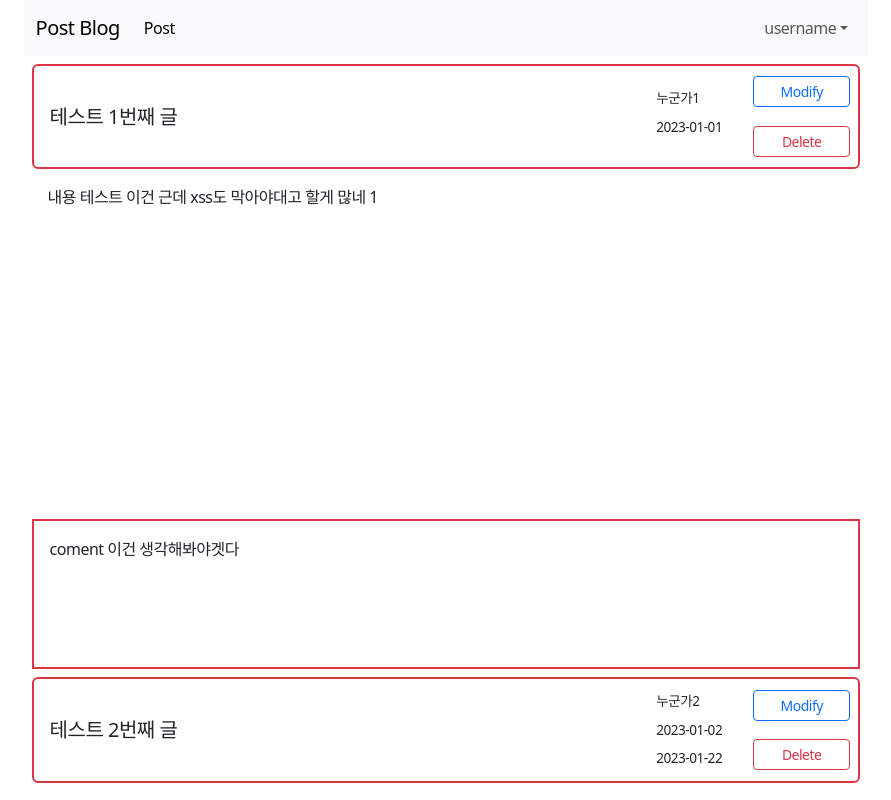
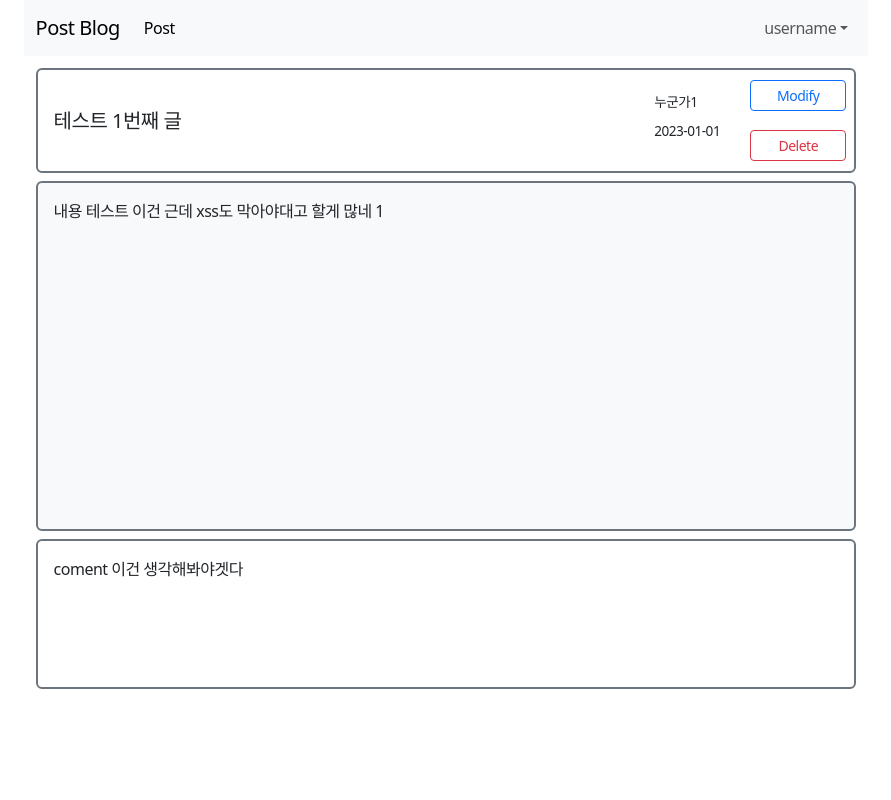
Before and after one commit to mothership2002/sample-fullstack, a React (Create React App) app in the folder react-client/: page / in a window 1280 px wide. Shown: the top 800 px of the page, without its empty margins (194-1085 px from the left). Built offline with nearby package versions, Linux system fonts and the light colour scheme.

Commit message:
스크롤 연구, css 모듈 분리

```diff
--- a/react-client/src/assets/css.css
+++ b/react-client/src/assets/css.css
@@ -40,3 +40,30 @@
   font-size: 1.25rem !important;
   min-width: 75%;
 }
+
+.post-container {
+  min-height: 500px;
+}
+
+.post-info-container {
+  max-height: 6.58rem;
+}
+
+.post-detail-info-container {
+  min-width: 25%;
+}
+
+.post-content-container {
+  min-height: 350px;
+}
+
+.date-container {
+  min-width: 40%;
+  max-width: 50%;
+  height: 100%;
+}
+
+.btn-area {
+  min-height: 100%;
+  min-width: 50%;
+}
--- a/react-client/src/component/Post.js
+++ b/react-client/src/component/Post.js
@@ -1,35 +1,62 @@
 import React, { useEffect, useState } from 'react'
 import { Button, Placeholder } from 'react-bootstrap';
+import { useRecoilValue } from 'recoil';
+import { postCss } from '../stores/css/PostCss';
+import Utils from '../common/Utils';
+
+const Post = () => {
+
+  // css
+  const css = useRecoilValue(postCss);
+  const utils = new Utils();
+
+  const [mockList, setMockList] = useState([]);
+  const [postList, setPostList] = useState([]);
+
+  const [scrollPosition, setScrollPosition] = useState(0);
+
+  useEffect(() => {
+    setMockList(preList => [...preList, PlaceholderObject(-1), PlaceholderObject(-2)]);
+    selectPostList();
+
+    window.addEventListener('scroll', onscroll);
+    return () => {
+      window.removeEventListener('scroll', onscroll);
+    }
+  }, [])
+
+  const onscroll = () => {
+    setScrollPosition(window.scrollY || document.documentElement.scrollTop);
+    console.log(scrollPosition);
+  }
 
   const ContentComponent = (element) => {
-  console.log(element.obj.postId.toString());
     return (
-    <div className={'d-flex flex-column m-2'} style={{ minHeight: '500px' }}>
-      <div className={'border border-danger border-2 d-flex justify-content-md-between rounded'}
-        style={{ maxHeight: '6.58rem' }} key={element.obj.postId}>
-        <div className='d-inline-flex p-3 align-items-md-center flex-md-wrap title' key={element.obj.postId}>
+      <div className={utils.returnCssClassArray(css.postContainer)}>
+        <div className={utils.returnCssClassArray(css.postInfoContainer)}>
+          <div className={utils.returnCssClassArray(css.postTitle)}>
             {element.obj.postTitle}
           </div>
-        <div className={'d-inline-flex flex-md-column flex-md-wrap'} style={{ minWidth: '25%' }}>
-          <div style={{minWidth:'40%', maxWidth:'50%', height:'100%'}} className='text-wrap d-flex flex-column justify-content-center'>
-            <div className='d-inline-flex p-1 align-items-md-center text-wrap fw-lighter created-info'>
+          <div className={utils.returnCssClassArray(css.postDetailInfoContainer)}>
+            <div className={utils.returnCssClassArray(css.dateContainer)}>
+              <div className={utils.returnCssClassArray(css.createInfo)}>
                 {element.obj.creater}
               </div>
-            <div className='d-inline-flex p-1 align-items-md-center text-wrap created-info fw-lighter'>
+              <div className={utils.returnCssClassArray(css.createInfo)}>
                 {element.obj.createdAt}
               </div>
-            <div className='d-inline-flex p-1 align-items-md-center created-info fw-lighter'>
+              <div className={utils.returnCssClassArray(css.createInfo)}>
                 {element.obj.modifiedAt}
               </div>
             </div>
-          <div className='d-inline-flex flex-column justify-content-md-evenly ' style={{ minHeight: '100%', minWidth:'50%' }}>
+            <div className={utils.returnCssClassArray(css.btnArea)}>
               {element.obj.buttonArea ?
                 element.obj.buttonArea :
                 <>
-                <Button bsPrefix='btn btn-outline-primary btn-sm m-2'>
+                  <Button bsPrefix={btnCss('primary')}>
                     Modify
                   </Button>
-                <Button bsPrefix='btn btn-outline-danger btn-sm m-2'>
+                  <Button bsPrefix={btnCss('danger')}>
                     Delete
                   </Button>
                 </>
@@ -37,10 +64,10 @@ const ContentComponent = (element) => {
             </div>
           </div>
         </div>
-      <div style={{minHeight:'350px'}} className='p-3'>
+        <div className={utils.returnCssClassArray(css.postContentContainer)}>
           {element.obj.postContent}
         </div>
-      <div className={'p-3 border border-danger border-2'} style={{minHeight:'150px'}}>
+        <div className={'p-3 border border-secondary border-2 m-1 rounded' } style={{minHeight:'150px'}}>
           coment 이건 생각해봐야겟다
         </div>
 
@@ -48,7 +75,10 @@ const ContentComponent = (element) => {
     )
   }
 
-const Post = () => {
+  const btnCss = (string) => {
+    return 'btn btn-outline-' + string +' btn-sm m-2';
+  }
+
   ///////////////////////////sample data///////////////////////////////////////
   const sampleSync = (ms) => {
     return new Promise((resolve) => {
@@ -97,14 +127,6 @@ const Post = () => {
     setPostList(preList => [...preList, ...data]);
   }
   ///////////////////////////sample data///////////////////////////////////////
-  const [mockList, setMockList] = useState([]);
-  const [postList, setPostList] = useState([]);
-
-  useEffect(() => {
-    setMockList(preList => [...preList, PlaceholderObject(-1), PlaceholderObject(-2)]);
-    selectPostList();
-  }, [])
-
 
   /** 플레이스 홀더 생성
    *
@@ -131,7 +153,7 @@ const Post = () => {
   const PlaceholderObject = (id) => {
     return {
       postId: 'pk'+ id,
-      postTitle: randomPlaceholder(2, 'd-inline-flex align-items-md-center flex-md-wrap title'),
+      postTitle: randomPlaceholder(2, utils.returnCssClassArray(css.placeholderContainer)),
       creater: <Placeholder xs={7} bg='secondary' size='lg' />,
       createdAt: <Placeholder xs={10} bg='secondary' size='lg'/>,
       modifiedAt: <Placeholder xs={9} bg='secondary' size='lg' />,
@@ -145,20 +167,18 @@ const Post = () => {
     }
   }
 
-  const renderingComponet = postList.map((element) => {
+  const renderingComponet = (array) => {
+    return array.map((element) => {
       return (
         <ContentComponent obj={element} key={element.postId.toString()} />
       )
     })
+  }
 
   return (
     <>
-      {renderingComponet}
-      {mockList.map((element) => {
-        return (
-          <ContentComponent obj={element} key={element.postId}/>
-        )
-      })}
+      {renderingComponet(postList)}
+      {renderingComponet(mockList)}
     </>
   )
 }
--- a/react-client/src/index.css
+++ b/react-client/src/index.css
@@ -22,7 +22,7 @@ code {
   letter-spacing: -.5px;
 }
 
-@media only screen and (max-width: 767px) {
+@media only screen and (max-width: 980px) {
   body {
     margin: 0;
     padding: 0;
@@ -30,7 +30,7 @@ code {
 }
 
 
-@media only screen and (min-width: 767px) {
+@media only screen and (min-width: 980px) {
   body {
     margin-left: 17% !important;
     margin-right: 17% !important;
--- a/react-client/src/stores/css/PostCss.js
+++ b/react-client/src/stores/css/PostCss.js
@@ -3,6 +3,79 @@ import { atom } from "recoil";
 export const postCss = atom({
   key: 'postCss',
   default: {
+    postContainer: [
+      'd-flex',
+      'flex-column',
+      'm-2',
+      'min-height',
+    ],
 
+    postInfoContainer: [
+      'border',
+      'border-secondary',
+      'border-2',
+      'd-flex',
+      'justify-content-md-between',
+      'rounded',
+      'm-1',
+      'post-info-container',
+    ],
+
+    postTitle: [
+      'd-inline-flex',
+      'p-3',
+      'align-items-md-center',
+      'flex-md-wrap',
+      'title'
+    ],
+
+    postDetailInfoContainer: [
+      'd-inline-flex',
+      'flex-md-column',
+      'flex-md-wrap',
+      'post-detail-info-container'
+    ],
+
+    dateContainer: [
+      'text-wrap',
+      'd-flex',
+      'flex-column',
+      'justify-content-center',
+      'date-container'
+    ],
+
+    createInfo: [
+      'd-inline-flex',
+      'p-1',
+      'align-items-md-center',
+      'text-wrap',
+      'created-info',
+      'fw-lighter'
+    ],
+
+    btnArea: [
+      'd-inline-flex',
+      'flex-column',
+      'justify-content-md-evenly',
+      'btn-area'
+    ],
+
+    postContentContainer: [
+      'p-3',
+      'm-1',
+      'border',
+      'border-secondary',
+      'border-2',
+      'rounded',
+      'bg-light',
+      'post-content-container'
+    ],
+
+    placeholderContainer: [
+      'd-inline-flex',
+      'align-items-md-center',
+      'flex-md-wrap',
+      'title',
+    ]
   }
 });
```
Lines whose indentation alone changed are shown as unchanged.
